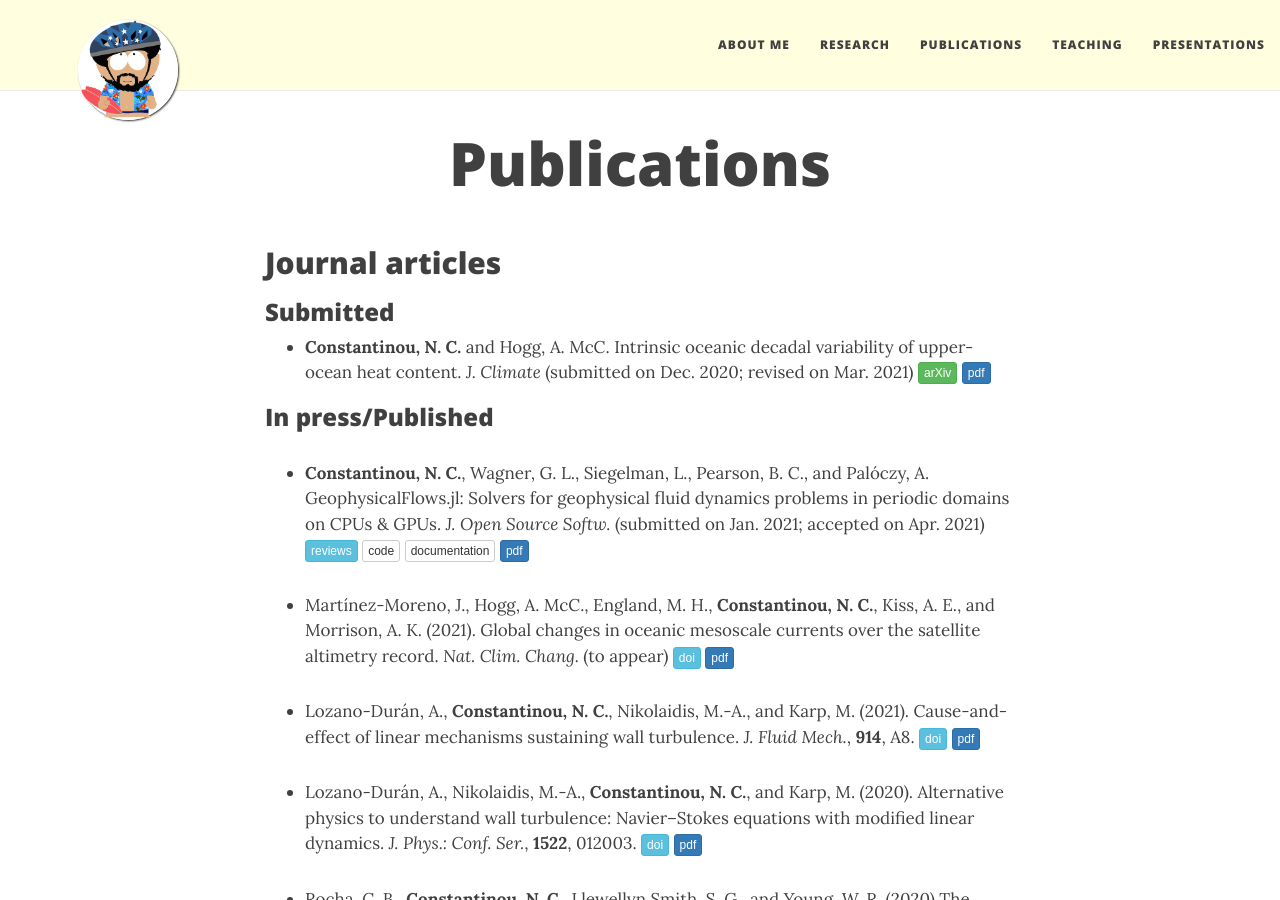
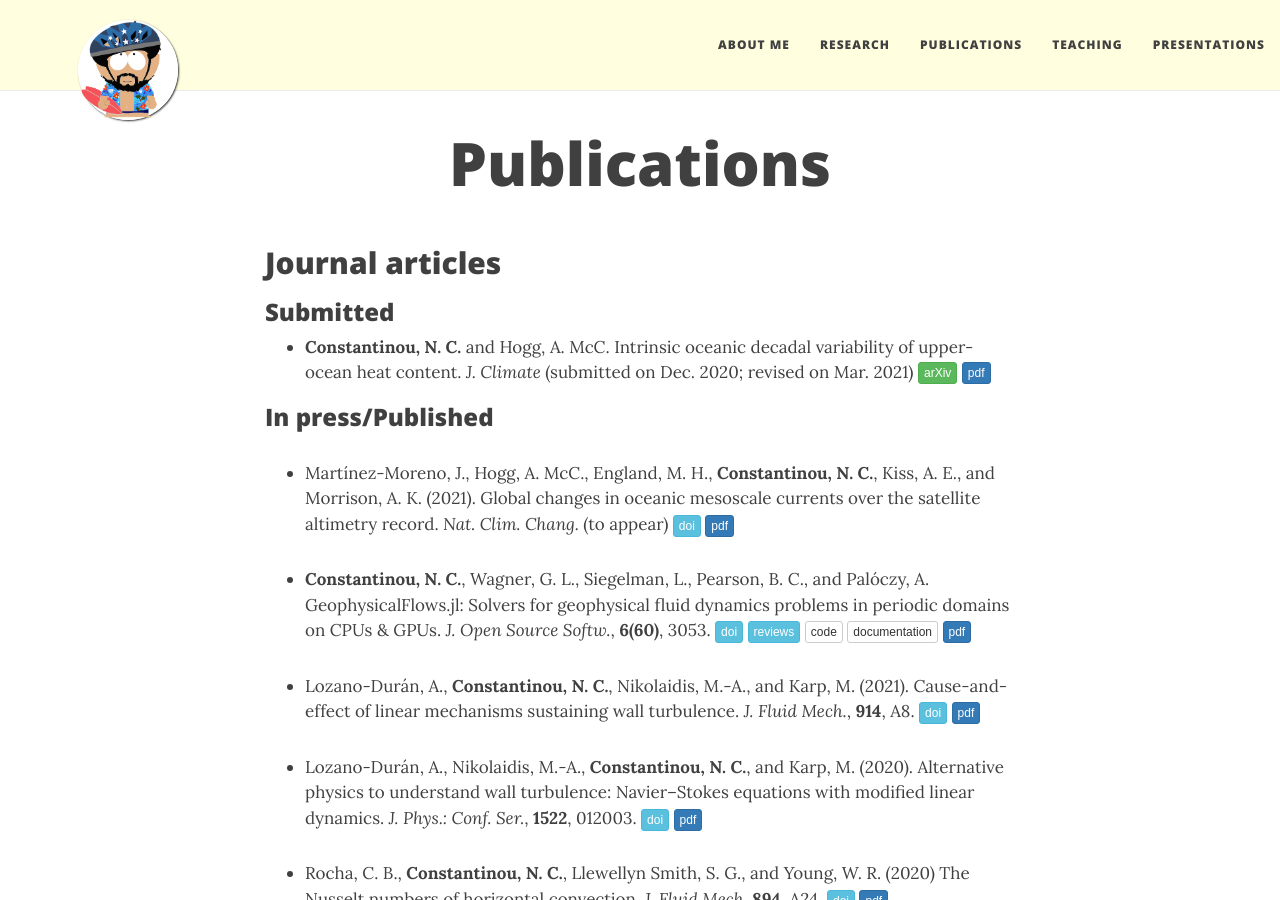
Before and after one commit to navidcy/navidcy.github.io, a Jekyll site: the page built from publications.md, in a window 1280 px wide and 900 px high. Built offline with Jekyll 4.4.1, drawn with Linux system fonts in a browser that asks for light colours; nearby versions of some CDN libraries; comment, search, counter and statistics services are not loaded.

Commit message:
adds JOSS paper full ref

```diff
--- a/publications.md
+++ b/publications.md
@@ -21,10 +21,11 @@
 
 ### In press/Published
 
-- **Constantinou, N. C.**, Wagner, G. L., Siegelman, L., Pearson, B. C., and Palóczy, A. GeophysicalFlows.jl: Solvers for geophysical fluid dynamics problems in periodic domains on CPUs & GPUs. _J. Open Source Softw._ (submitted on Jan. 2021; accepted on Apr. 2021) [<span class="btn btn-info btn-xs{{end}}" style="font-family:sans-serif;">reviews</span>][GeophysicalFlows-JOSS-review]{:target="_blank"} [<span class="btn btn-default btn-xs{{end}}" style="font-family:sans-serif;">code</span>][GeophysicalFlows-repo]{:target="_blank"} [<span class="btn btn-default btn-xs{{end}}" style="font-family:sans-serif;">documentation</span>][GeophysicalFlows-docs]{:target="_blank"} [<span class="btn btn-primary btn-xs{{end}}" style="font-family:sans-serif;">pdf</span>][geophysicalflows] <span align="right" class='altmetric-embed' data-badge-type="2" data-condensed="true" data-hide-less-than="2" data-doi="10.21105/joss.03053"></span> <br/>
+
+- Martínez-Moreno, J., Hogg, A. McC., England, M. H., **Constantinou, N. C.**, Kiss, A. E., and Morrison, A. K. (2021). Global changes in oceanic mesoscale currents over the satellite altimetry record. _Nat. Clim. Chang._ (to appear) [<span class="btn btn-info btn-xs{{end}}" style="font-family:sans-serif;">doi</span>][global-eke-trends-doi]{:target="_blank"} [<span class="btn btn-primary btn-xs{{end}}" style="font-family:sans-serif;">pdf</span>][global-eke-trends] <span align="right" class='altmetric-embed' data-badge-type="2" data-condensed="true" data-hide-less-than="2" data-doi="10.1038/s41558-021-01006-9"></span> <br/>
 
 
-- Martínez-Moreno, J., Hogg, A. McC., England, M. H., **Constantinou, N. C.**, Kiss, A. E., and Morrison, A. K. (2021). Global changes in oceanic mesoscale currents over the satellite altimetry record. _Nat. Clim. Chang._ (to appear) [<span class="btn btn-info btn-xs{{end}}" style="font-family:sans-serif;">doi</span>][global-eke-trends-doi]{:target="_blank"} [<span class="btn btn-primary btn-xs{{end}}" style="font-family:sans-serif;">pdf</span>][global-eke-trends] <span align="right" class='altmetric-embed' data-badge-type="2" data-condensed="true" data-hide-less-than="2" data-doi="10.1038/s41558-021-01006-9"></span> <br/>
+- **Constantinou, N. C.**, Wagner, G. L., Siegelman, L., Pearson, B. C., and Palóczy, A. GeophysicalFlows.jl: Solvers for geophysical fluid dynamics problems in periodic domains on CPUs & GPUs. _J. Open Source Softw._, **6(60)**, 3053. [<span class="btn btn-info btn-xs{{end}}" style="font-family:sans-serif;">doi</span>][geophysicalflows-doi]{:target="_blank"} [<span class="btn btn-info btn-xs{{end}}" style="font-family:sans-serif;">reviews</span>][GeophysicalFlows-JOSS-review]{:target="_blank"} [<span class="btn btn-default btn-xs{{end}}" style="font-family:sans-serif;">code</span>][GeophysicalFlows-repo]{:target="_blank"} [<span class="btn btn-default btn-xs{{end}}" style="font-family:sans-serif;">documentation</span>][GeophysicalFlows-docs]{:target="_blank"} [<span class="btn btn-primary btn-xs{{end}}" style="font-family:sans-serif;">pdf</span>][geophysicalflows] <span align="right" class='altmetric-embed' data-badge-type="2" data-condensed="true" data-hide-less-than="2" data-doi="10.21105/joss.03053"></span> <br/>
 
 
 - Lozano-Durán, A., **Constantinou, N. C.**, Nikolaidis, M.-A., and Karp, M. (2021). Cause-and-effect of linear mechanisms sustaining wall turbulence. _J. Fluid Mech._, **914**, A8. [<span class="btn btn-info btn-xs{{end}}" style="font-family:sans-serif;">doi</span>][cause-effect-linearmechanism-doi]{:target="_blank"} [<span class="btn btn-primary btn-xs{{end}}" style="font-family:sans-serif;">pdf</span>][cause-effect-linearmechanism] <span align="right" class='altmetric-embed' data-badge-type="2" data-condensed="true" data-hide-less-than="2" data-doi="10.1017/jfm.2020.902"></span> <br/>
@@ -142,6 +143,7 @@
 [wallturbulencebrief]: WallTurbulenceEnergyExtraction.pdf
 [wallturbulencebrief-url]: https://ctr.stanford.edu/annual-research-briefs-2018
 
+[geophysicalflows-doi]: https://doi.org/10.21105/joss.03053
 [global-eke-trends-doi]: https://doi.org/10.1038/s41558-021-01006-9
 [cause-effect-linearmechanism-doi]: https://doi.org/10.1017/jfm.2020.902
 [multiflow2019-doi]: https://doi.org/10.1088/1742-6596/1522/1/012003
```
Also changed, not shown: 1 other file.
